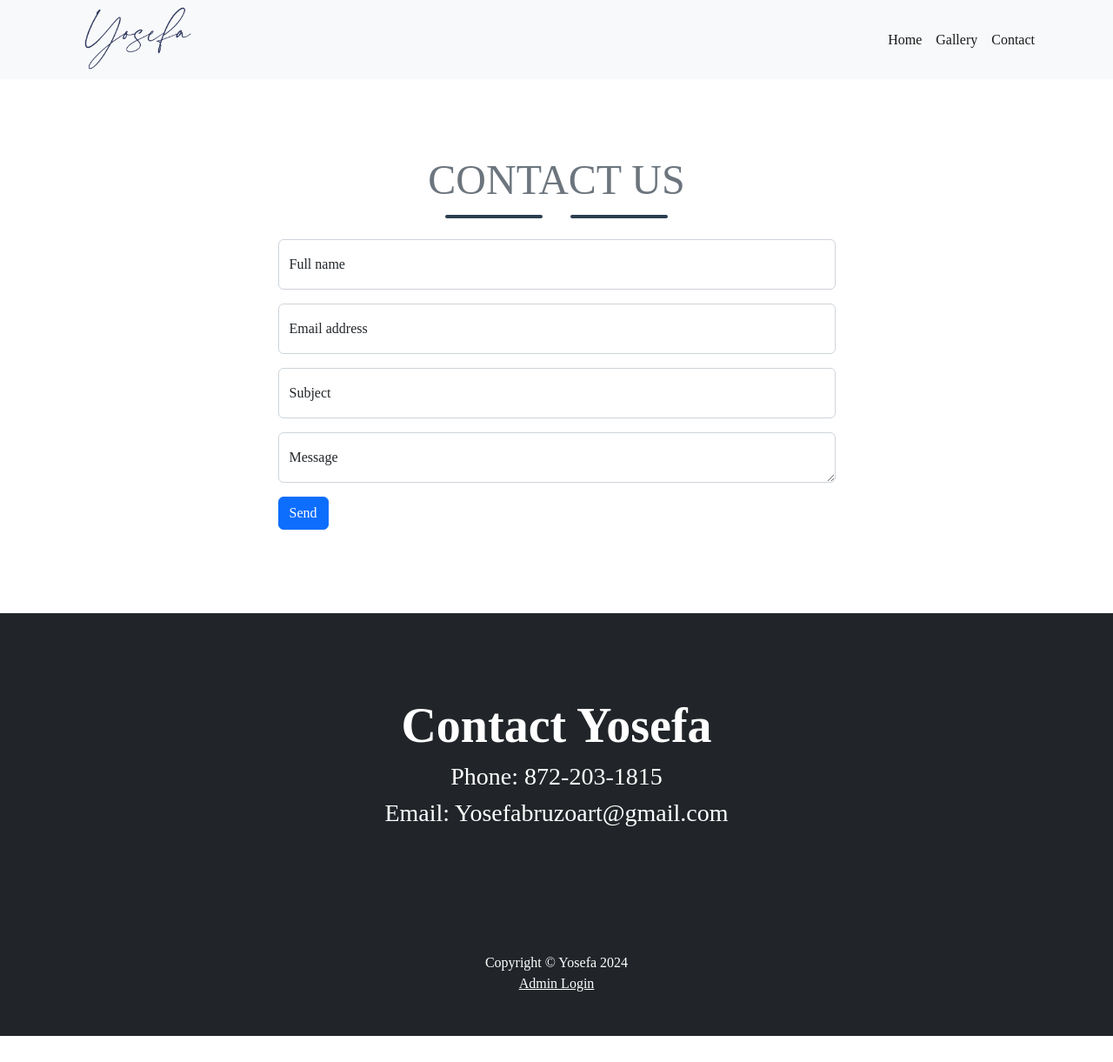
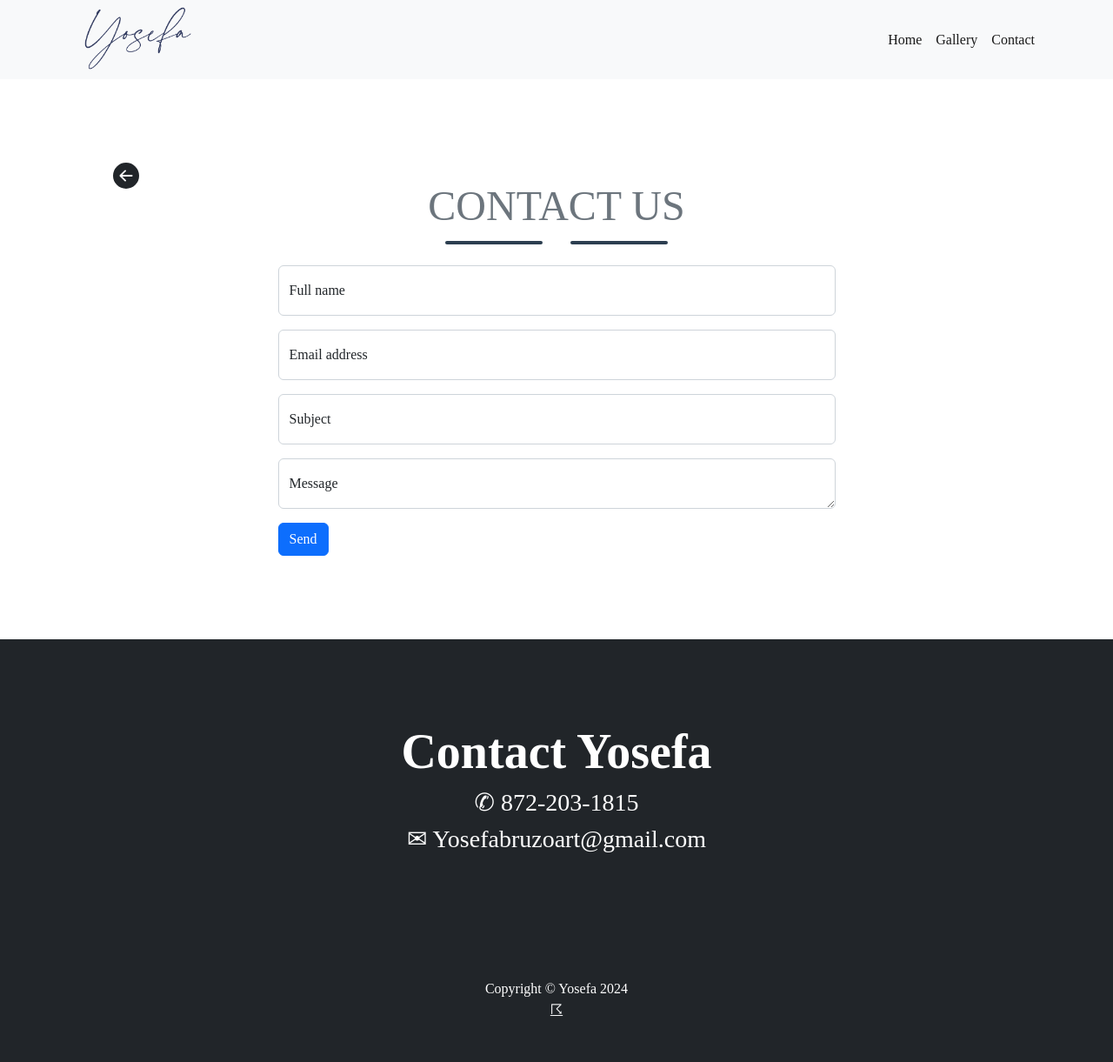
Before and after one commit to adinareiter/yosefa-art, a React (Vite) app: page /contact in a window 1280 px wide. Shown: the whole page at 87% size. Before the commit the page ends 1191 px from the top, so only its background shows below. Built offline with nearby package versions, Linux system fonts and the light colour scheme; no server answers.

Commit message:
adited a little more

```diff
--- a/src/AdminPage.jsx
+++ b/src/AdminPage.jsx
@@ -1,5 +1,4 @@
 import { PaintingsNew } from "./PaintingsNew";
-import { Link } from "react-router-dom";
 
 export function AdminPage(props) {
   return (
--- a/src/AdminPaintingShow.jsx
+++ b/src/AdminPaintingShow.jsx
@@ -1,3 +1,5 @@
+import { useState } from "react";
+
 export function AdminPaintingShow(props) {
   const [showPopover, setShowPopover] = useState(false);
 
--- a/src/Contact.jsx
+++ b/src/Contact.jsx
@@ -1,6 +1,6 @@
 import emailjs from "emailjs-com";
 import { useState } from "react";
-
+import { Link } from "react-router-dom";
 export function Contact() {
   const [messageSent, setMessageSent] = useState(false);
 
@@ -31,6 +31,20 @@ export function Contact() {
     <div>
       <section className="page-section" id="contact">
         <div className="container">
+          <Link className="text-dark ms-5" to="/gallery">
+            {" "}
+            {/* LEFT ARROW ICON */}
+            <svg
+              xmlns="http://www.w3.org/2000/svg"
+              width="30"
+              height="30"
+              fill="currentColor"
+              className="bi bi-arrow-left-circle-fill"
+              viewBox="0 0 16 16"
+            >
+              <path d="M8 0a8 8 0 1 0 0 16A8 8 0 0 0 8 0m3.5 7.5a.5.5 0 0 1 0 1H5.707l2.147 2.146a.5.5 0 0 1-.708.708l-3-3a.5.5 0 0 1 0-.708l3-3a.5.5 0 1 1 .708.708L5.707 7.5z" />
+            </svg>
+          </Link>
           <h2 className="page-section-heading text-center text-uppercase text-secondary mb-0">Contact Us</h2>
           <div className="divider-custom">
             <div className="divider-custom-line"></div>
@@ -120,8 +134,8 @@ export function Contact() {
           <div className="text-center text-white">
             <h1 className="display-4 fw-bolder">Contact Yosefa</h1>
             <p className="lead fw-normal text-white-50 mb-0"></p>
-            <h3>Phone: 872-203-1815</h3>
-            <h3>Email: Yosefabruzoart@gmail.com</h3>
+            <h3> ✆ 872-203-1815</h3>
+            <h3> ✉︎ Yosefabruzoart@gmail.com</h3>
           </div>
         </div>
       </header>
--- a/src/Footer.jsx
+++ b/src/Footer.jsx
@@ -13,8 +13,8 @@ export function Footer() {
         <p className="m-0 text-center text-white">Copyright &copy; Yosefa 2024</p>
         {localStorage.jwt === undefined ? (
           <div className="m-0 text-center text-white">
-            <a href="/admin-login" className="m-0 text-white">
-              Admin Login
+            <a href="/admin-login" className="m-0 text-light">
+              ☈
             </a>
           </div>
         ) : (
```
